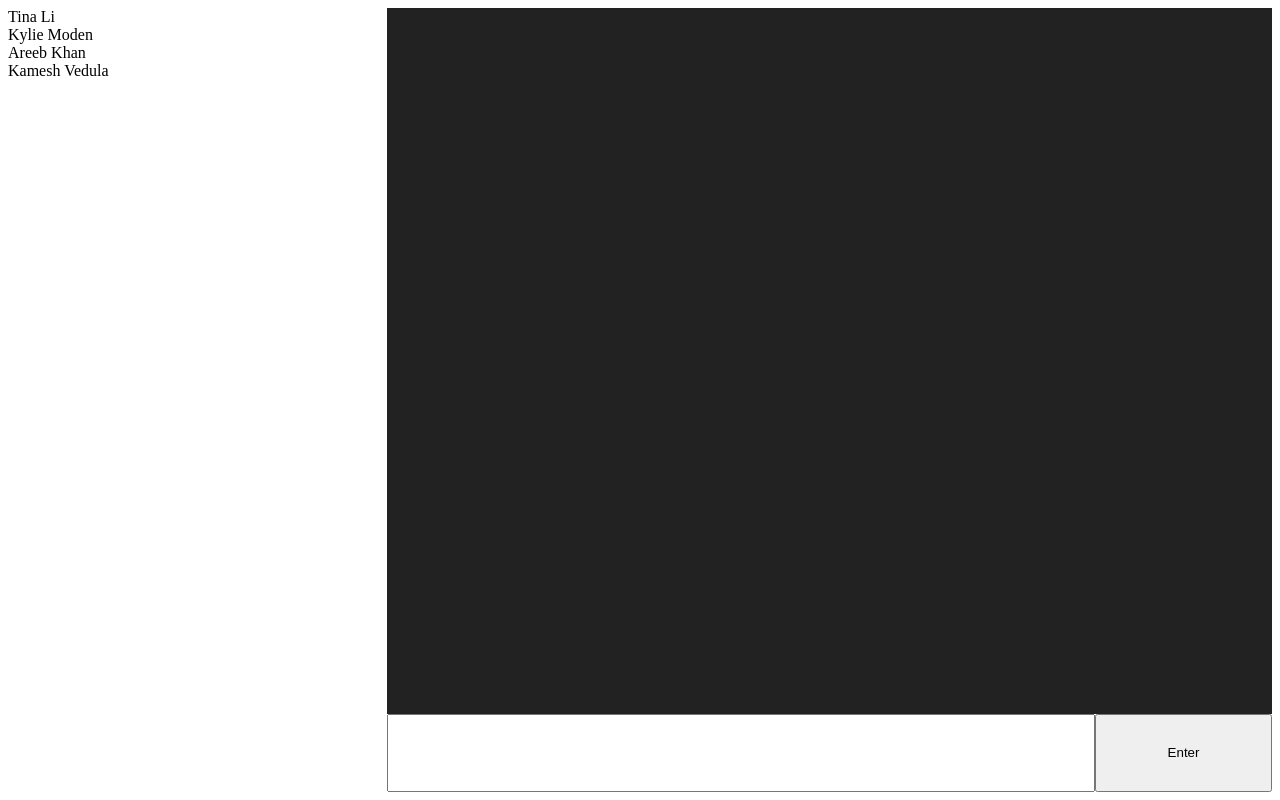
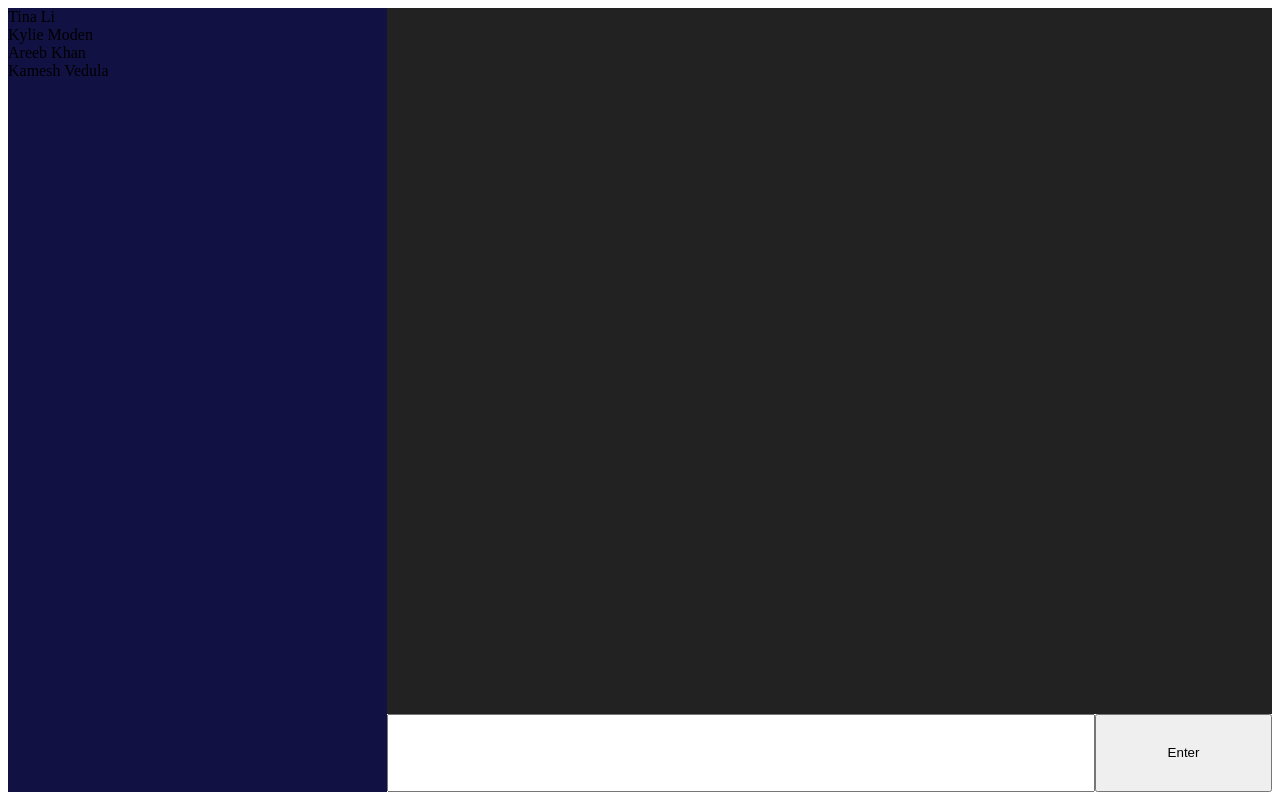
Before and after one commit to duttaoindril/MyoMessenger, a website with bundled scripts: page chatting.html in a window 1280 px wide. Built offline with nearby package versions, Linux system fonts and the light colour scheme; no server answers.

Commit message:
SDJHGJHDS

```diff
--- a/css/chat.css
+++ b/css/chat.css
@@ -3,6 +3,7 @@
     width: 30%;
     float: left;
     height: 100%;
+    background-color: #114;
 }
 #chat
 {
```
